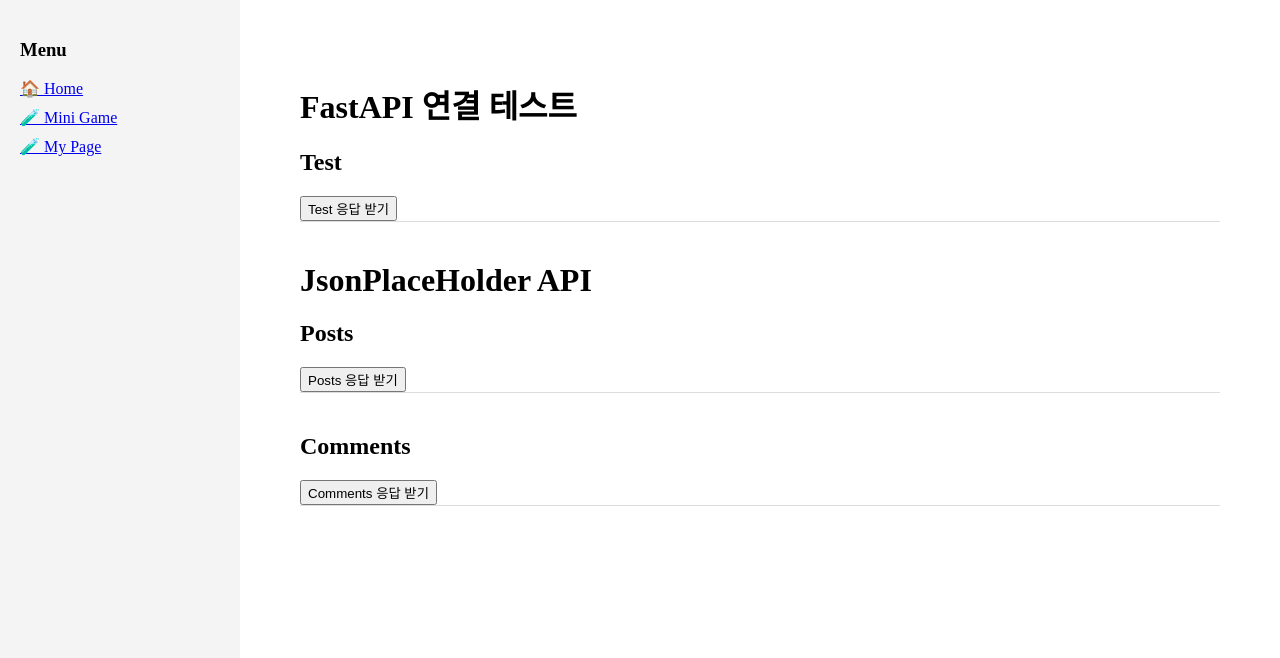
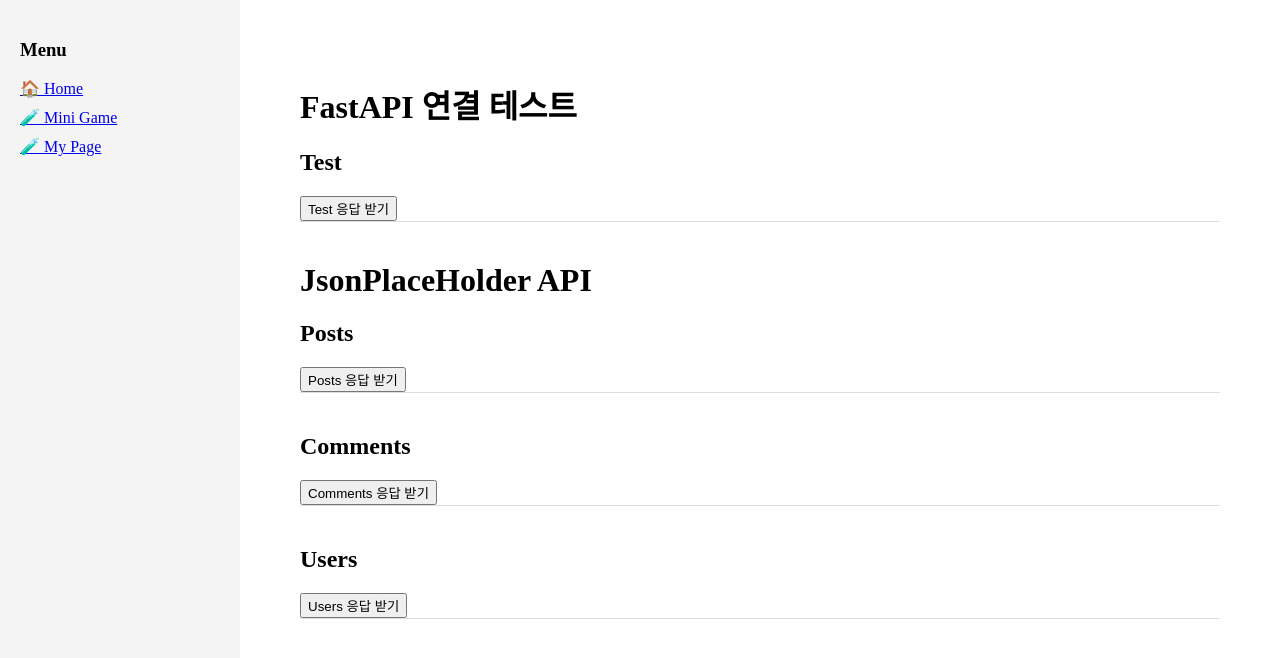
Before and after one commit to ehdtn3540/my-nextjs, a Next.js app: page /my-page in a window 1280 px wide. Shown: the top 658 px of the page. Built offline with nearby package versions, Linux system fonts and the light colour scheme.

Commit message:
jsonplaceholder, 전체 사용자 호출 버튼 추가

```diff
--- a/app/my-page/page.tsx
+++ b/app/my-page/page.tsx
@@ -53,6 +53,8 @@ export default function TestPage() {
       <ApiTester title="Posts" endpoint="http://localhost:8000/api/posts" />
       {/* 전체 댓글 */}
       <ApiTester title="Comments" endpoint="http://localhost:8000/api/comments" />
+      {/* 전체 사용자 */}
+      <ApiTester title="Users" endpoint="http://localhost:8000/api/users" />
     </div>
   );
 }
```
